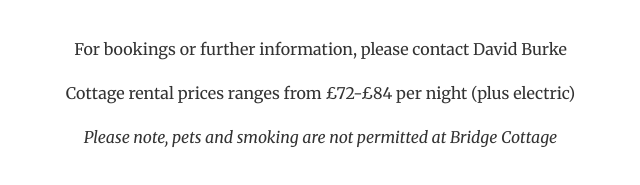
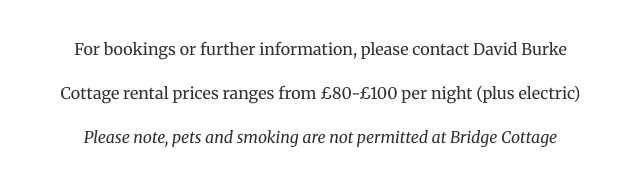
Before and after one commit to bridgecottage/bridgecottage.github.io, a website: page index.html in a window 1280 px wide. Shown: the part 2865-3050 px from the top of the page, 312-952 px from the left. Drawn offline with nearby package versions, Linux system fonts and the light colour scheme; some packages are replaced by stand-ins of ours.

Commit message:
price update
price update

```diff
--- a/index.html
+++ b/index.html
@@ -301,7 +301,7 @@
                     <br>
                     <br>
                     <p>For bookings or further information, please contact David Burke</p>
-                    <p>Cottage rental prices ranges from £72-£84 per night (plus electric)</p>
+                    <p>Cottage rental prices ranges from £80-£100 per night (plus electric)</p>
                     <p><em>Please note, pets and smoking are not permitted at Bridge Cottage</em></p>
                     <br>
                 </div>
```
